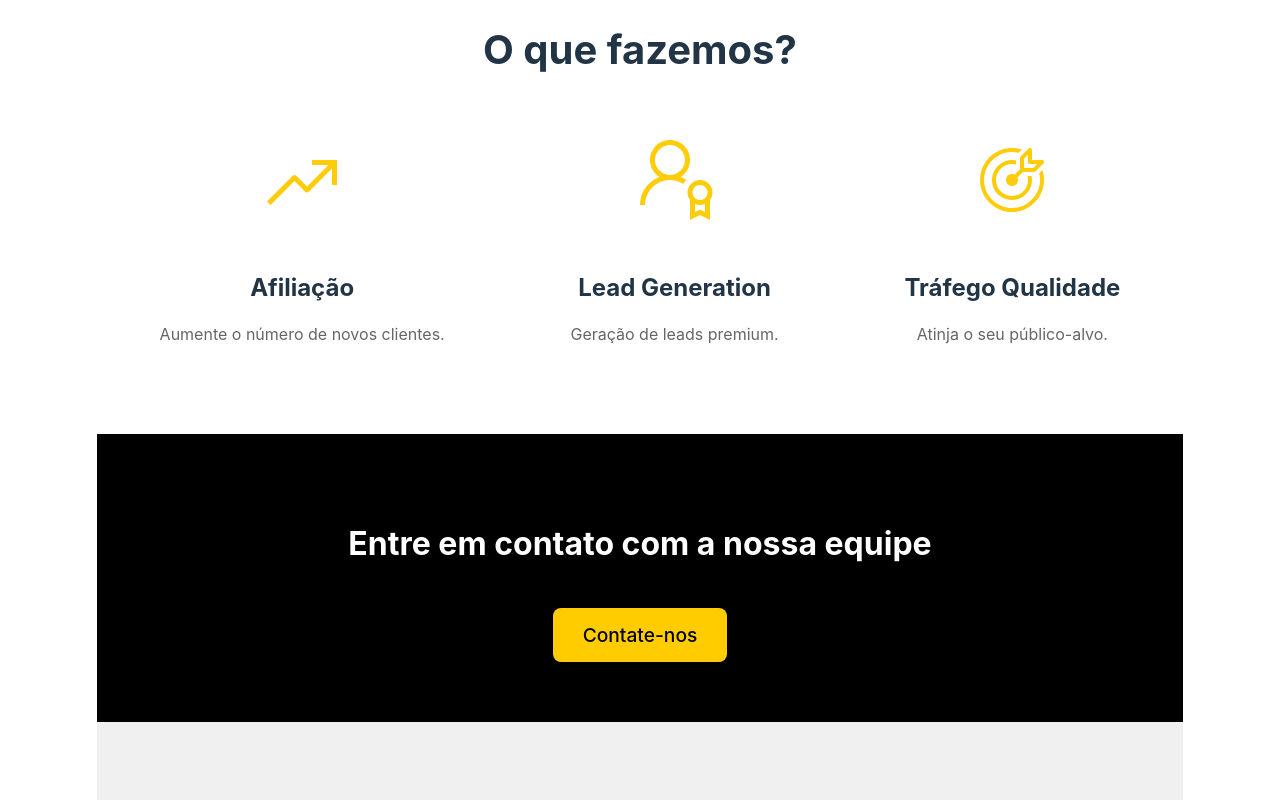
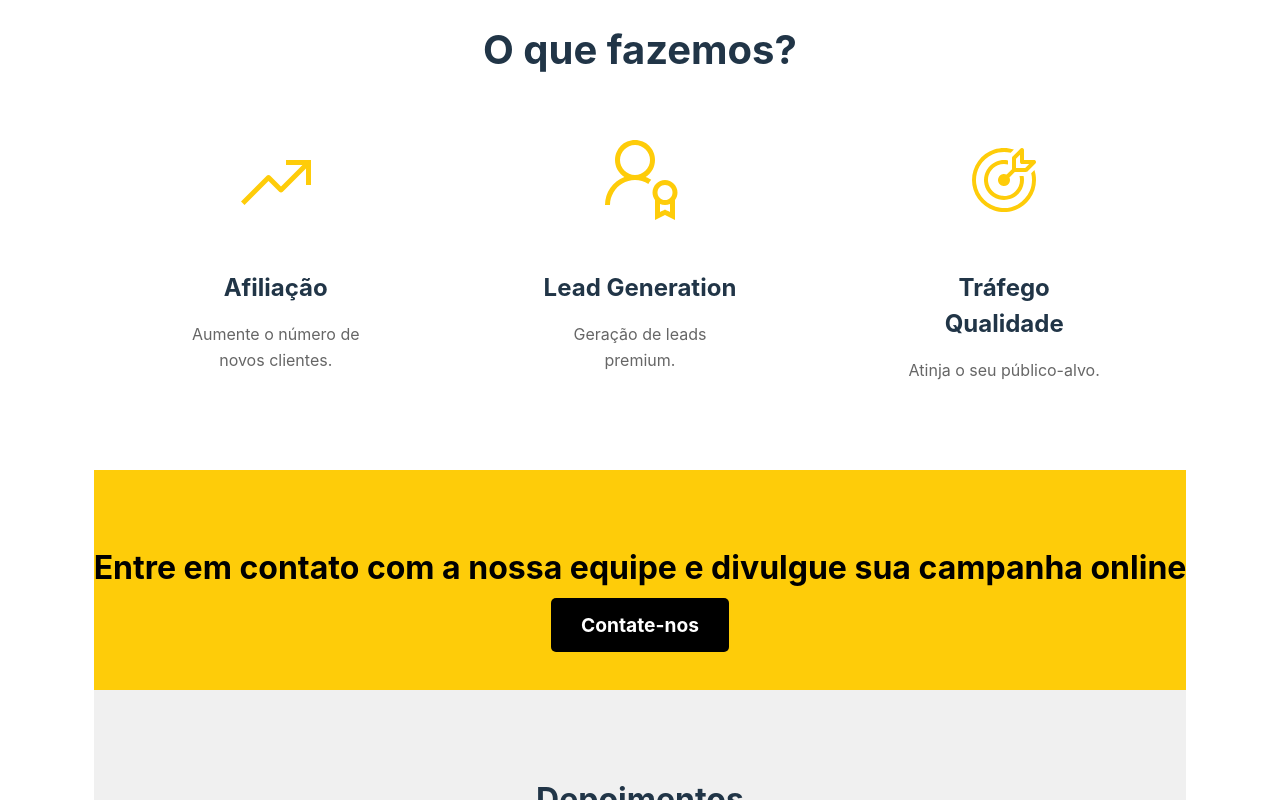
Before and after one commit to PedroRique/directt-marketing, a React (Vite) app: page / in a window 1280 px wide. Shown: the part 1400-2200 px from the top of the page. Built offline with nearby package versions, Linux system fonts and the light colour scheme.

Commit message:
ajuste contato

```diff
--- a/src/App.jsx
+++ b/src/App.jsx
@@ -1,10 +1,10 @@
 import Header from './components/Header';
 import MainSection from './components/MainSection';
-import Contact from './components/Contact';
 import Testimonials from './components/Testimonials';
 import Footer from './components/Footer';
 import SalesSection from './components/SalesSection';
 import ServiceSection from './components/ServiceSection';
+import ContactSection from './components/ContactSection';
 
 const App = () => {
   return (
@@ -13,7 +13,7 @@ const App = () => {
       <MainSection />
       <SalesSection />
       <ServiceSection />
-      <Contact />
+      <ContactSection />
       <Testimonials />
       <Footer />
     </div>
--- a/src/components/Contact.css
+++ /dev/null
@@ -1,26 +0,0 @@
-.contact {
-    background-color: #000;
-    color: white;
-    padding: 60px 20px;
-    text-align: center;
-  }
-
-  .contact h2 {
-    font-size: 2em;
-    margin-bottom: 40px;
-  }
-
-  .contact-btn {
-    background-color: #ffcc00;
-    color: black;
-    padding: 15px 30px;
-    font-size: 1.2em;
-    border: none;
-    border-radius: 8px;
-    cursor: pointer;
-    transition: background-color 0.3s ease;
-  }
-
-  .contact-btn:hover {
-    background-color: #e6b800;
-  }
--- a/src/components/Contact.jsx
+++ /dev/null
@@ -1,13 +0,0 @@
-import React from 'react';
-import './Contact.css';
-
-const Contact = () => {
-  return (
-    <section className="contact" id="contact">
-      <h2>Entre em contato com a nossa equipe</h2>
-      <button className="contact-btn">Contate-nos</button>
-    </section>
-  );
-};
-
-export default Contact;
--- /dev/null
+++ b/src/components/ContactSection.css
@@ -0,0 +1,32 @@
+.contact-section {
+  background-color: #FECC09; /* Amarelo */
+  padding: 50px 0;
+  text-align: center;
+}
+
+.contact-container {
+  max-width: 1200px;
+  margin: 0 auto;
+}
+
+.contact-section h2 {
+  font-size: 2rem;
+  color: #000; /* Texto preto */
+  margin-bottom: 20px;
+  line-height: 1.4;
+}
+
+.contact-button {
+  background-color: #000; /* Preto */
+  color: #fff;
+  padding: 15px 30px;
+  text-decoration: none;
+  font-weight: bold;
+  font-size: 1.2rem;
+  border-radius: 5px;
+  transition: background-color 0.3s ease;
+}
+
+.contact-button:hover {
+  background-color: #333; /* Fundo mais escuro no hover */
+}
--- /dev/null
+++ b/src/components/ContactSection.jsx
@@ -0,0 +1,14 @@
+import './ContactSection.css';
+
+const ContactSection = () => {
+  return (
+    <section className="contact-section">
+      <div className="contact-container">
+        <h2>Entre em contato com a nossa equipe e divulgue sua campanha online</h2>
+        <a href="#contact" className="contact-button">Contate-nos</a>
+      </div>
+    </section>
+  );
+};
+
+export default ContactSection;
--- a/src/components/Footer.css
+++ b/src/components/Footer.css
@@ -18,7 +18,7 @@
 
   @media (max-width: 768px) {
     .footer-logo img {
-      width: 120px;
+      width: 200px;
     }
 
     .footer-content p {
--- a/src/components/Footer.jsx
+++ b/src/components/Footer.jsx
@@ -1,11 +1,10 @@
-import React from 'react';
 import './Footer.css';
 
 const Footer = () => {
   return (
     <footer className="footer">
       <div className="footer-logo">
-        <img src="/logo.png" alt="Directt Logo" />
+        <img src="/logo-vertical.png" alt="Directt Logo" />
       </div>
       <div className="footer-content">
         <p>DESENVOLVIDO POR NEBARI MARKETING - 2024 TODOS OS DIREITOS RESERVADOS</p>
--- a/src/components/ServiceItem.css
+++ b/src/components/ServiceItem.css
@@ -1,7 +1,7 @@
 .service-item {
     text-align: center;
     padding: 20px;
-    max-width: 300px;
+    max-width: 200px;
   }
 
   .service-icon {
```
Also changed, not shown: public/logo-vertical.png (added).
